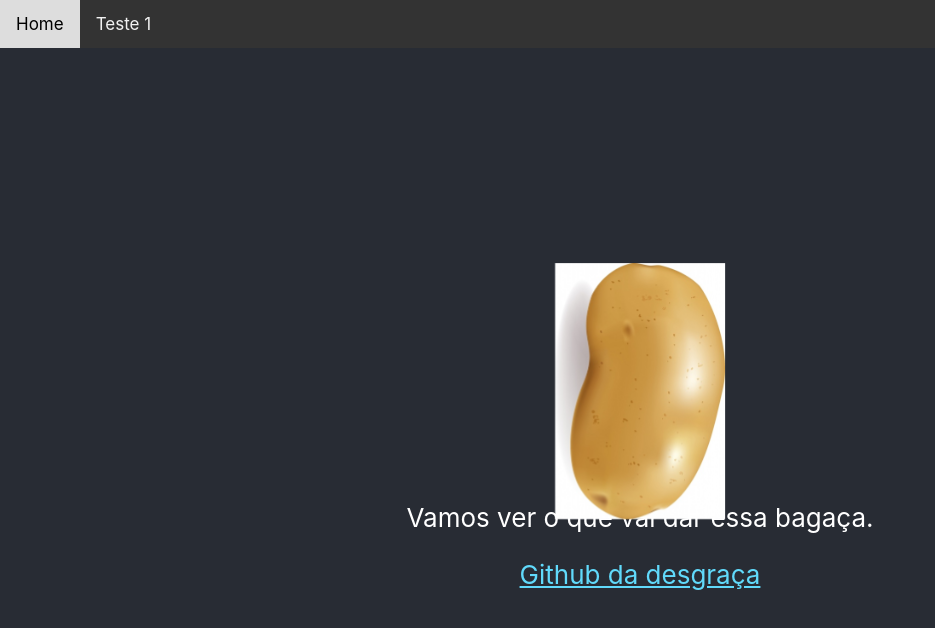
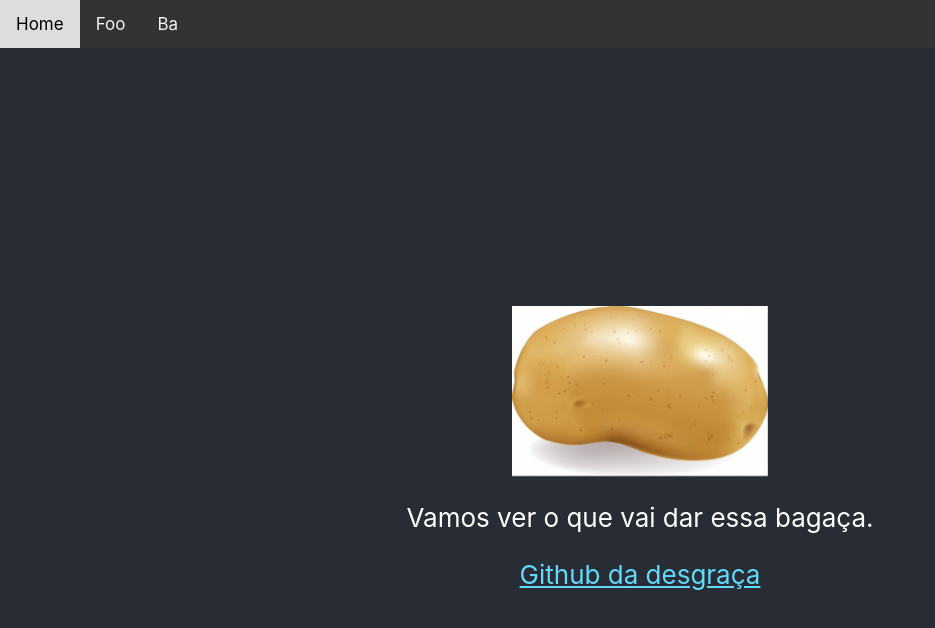
Before and after one commit to Beleren/LearningReactJS, a React (Create React App) app: page / in a window 1280 px wide. Shown: the top 628 px of the page, without its empty margins (0-935 px from the left). Built offline with nearby package versions, Linux system fonts and the light colour scheme.

Commit message:
Adding some Fooba

```diff
--- a/src/App.css
+++ b/src/App.css
@@ -3,10 +3,17 @@
 }
 
 .App-logo {
-  animation: App-logo-spin infinite 20s linear;
+  animation: App-logo-spin infinite 5s linear;
   height: 40vmin;
   pointer-events: none;
   width: 20%;
+  height: auto;
+}
+
+.fuba {
+  animation: fuba-alternate infinite 5s linear;
+  position: relative;
+  width: 30%;
   height: auto;
 }
 
@@ -23,6 +30,25 @@
 
 .App-link {
   color: #61dafb;
+}
+
+/* https://codepen.io/crystalprestonwatson/post/recreating-the-office-dvd-menu-using-css-animations */
+@keyframes fuba-alternate {
+  0% {
+    left: 0%;
+  }
+  25% {
+    left: 35%;
+  }
+  50% {
+    left: 70%;
+  }
+  75% {
+    left: 35;
+  }
+  100% {
+    left: 0%;
+  }
 }
 
 @keyframes App-logo-spin {
--- a/src/components/App.js
+++ b/src/components/App.js
@@ -1,8 +1,9 @@
 import { HashRouter as Router, Route, Switch } from "react-router-dom";
 import React, { Component, Suspense } from "react";
 import Home from "./Home";
-import Foo from "./Foo";
+import Foo from "./examples/Foo";
 import Header from "./Header";
+import Bar from "./examples/Bar";
 
 class App extends Component {
   render() {
@@ -13,6 +14,7 @@ class App extends Component {
           <Switch>
             <Route exact path="/" component={Home} />
             <Route exact path="/foo" component={Foo} />
+            <Route exact path="/ba" component={Bar} />
           </Switch>
         </Suspense>
       </Router>
--- a/src/components/Header.js
+++ b/src/components/Header.js
@@ -22,7 +22,8 @@ class Header extends Component {
         />
         <div className="topnav" id="myTopnav">
           <NavLink to="/">Home</NavLink>
-          <NavLink to="/foo">Teste 1</NavLink>
+          <NavLink to="/foo">Foo</NavLink>
+          <NavLink to="/ba">Ba</NavLink>
           <a className="icon" onClick={this.myFunction}>
             <i className="fa fa-bars" />
           </a>
--- a/src/components/Home.js
+++ b/src/components/Home.js
@@ -1,5 +1,5 @@
 import React, { Component } from "react";
-import logo from "../le-potato.jpg";
+import logo from "../resources/images/le-potato.jpg";
 import "../App.css";
 
 class Home extends Component {
--- /dev/null
+++ b/src/components/examples/Bar.js
@@ -0,0 +1,11 @@
+import React, { Component } from "react";
+import fuba from "../../resources/images/fuba.jpg";
+
+class Bar extends Component {
+  state = {};
+  render() {
+    return <img src={fuba} className="fuba" alt="fuba" />;
+  }
+}
+
+export default Bar;
```
Also changed, not shown: src/components/examples/Foo.js (renamed from src/components/Foo.js), src/resources/images/fuba.jpg (added), src/resources/images/le-potato.jpg (renamed from src/le-potato.jpg).
